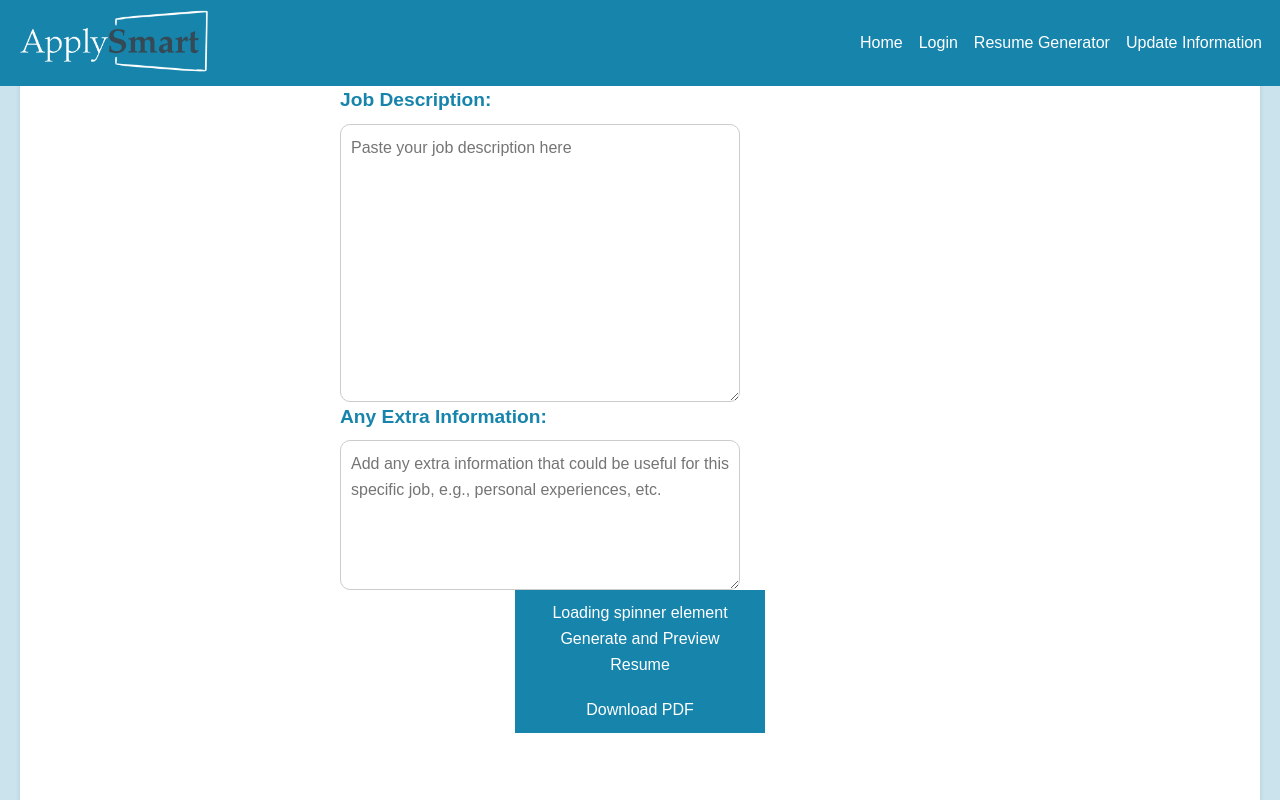
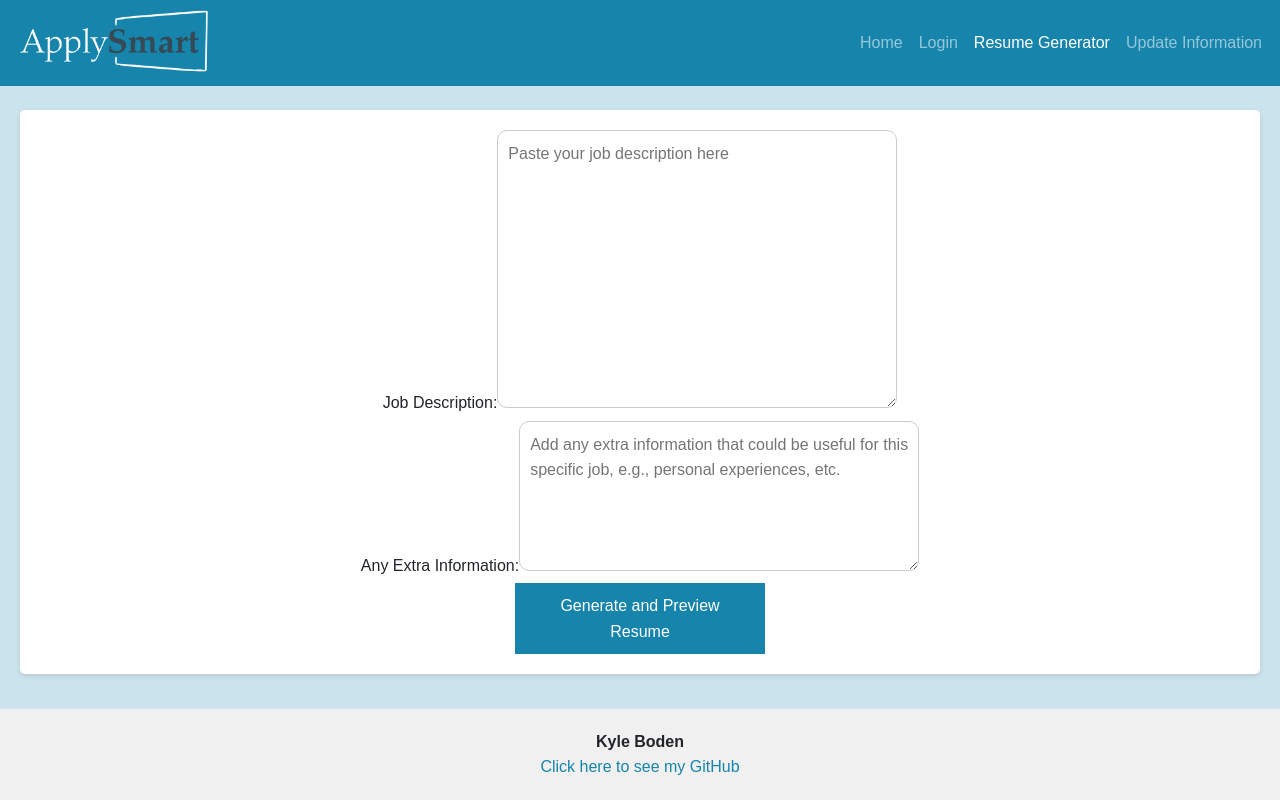
Before and after one commit to kyleboden/startup, a React (Vite) app: page /generator in a window 1280 px wide. Shown: the top 800 px of the page. Built offline with nearby package versions, Linux system fonts and the light colour scheme.

Commit message:
header and footer done

```diff
--- a/src/app.css
+++ b/src/app.css
@@ -8,29 +8,7 @@ html, body {
   background-color: #1784ac1e; /* Light background color for the whole page */
   display: flex; /* Set the body as a flex container */
   flex-direction: column; /* Arrange children in a column */
-}
-
-/* Remove padding from body to avoid spacing issues */
-body {
   padding-top: 45px; /* Space for the fixed header */
-}
-
-/* Responsive image styles */
-.responsive-image {
-  max-width: 80%; /* Allow the image to scale down */
-  height: auto;    /* Maintain aspect ratio */
-}
-
-.nav-link {
-  color: #ffffff; /* Change this to your desired color */
-}
-
-.nav-link:hover {
-  color: #6cdff3; /* Optional: change this for hover state */
-}
-
-.nav-link.active {
-  color: #6cdff3; /* Active link color */
 }
 
 /* Header styles */
@@ -46,31 +24,6 @@ header {
   z-index: 1000; /* Ensure it appears above other content */
 }
 
-header img {
-  margin-right: 20px; /* Space between the image and text */
-}
-
-header h1 {
-  color: #ffffff; /* White text color for contrast */
-  margin: 0; /* Remove default margin */
-}
-
-.menu {
-  flex: 1;
-  display: flex;
-  flex-direction: row; /* Overwrite Bootstrap so the menu does not wrap */
-  list-style: none;
-}
-
-.navbar-brand {
-  padding-left: 0.3em;
-  border-bottom: solid rgb(182, 182, 182) thin;
-}
-
-.menu .nav-item {
-  padding: 0 0.3em;
-}
-
 /* Main content styles */
 main {
   flex: 1; /* Allow main content to grow and fill available space */
@@ -80,36 +33,8 @@ main {
   border-radius: 5px; /* Round the corners */
   box-shadow: 0 2px 5px rgba(0, 0, 0, 0.1); /* Subtle shadow for depth */
   text-align: center; /* Center the image and text inside main */
-}
+  margin-bottom: 110px; /* Add margin to avoid overlap with the footer */
 
-main h1 {
-  color: #1784AC; /* Use logo color for the main title */
-  text-align: center; /* Center-align the text */
-}
-
-main h3 {
-  color: #555; /* Medium grey for subheading */
-  text-align: center; /* Center-align the text */
-}
-
-main p {
-  max-width: 650px; /* Set a maximum width */
-  margin: 0 auto; /* Center the div horizontally */
-  padding: 0 20px; /* Horizontal padding */
-  color: #333; /* Dark text color for readability */
-}
-
-main h4 {
-  text-align: center; /* Center the h4 element */
-}
-
-main h4 a {
-  color: #1784AC; /* Link color matching the logo */
-  text-decoration: none; /* Remove underline */
-}
-
-main h4 a:hover {
-  text-decoration: underline; /* Underline on hover for better UX */
 }
 
 /* Footer styles */
@@ -117,7 +42,11 @@ footer {
   text-align: center; /* Center-align footer text */
   padding: 20px; /* Increase padding for the footer height */
   background-color: #f0f0f0; /* Light grey for footer background */
-  margin-top: auto; /* Push footer to the bottom */
+  position: fixed; /* Fix the footer at the bottom */
+  left: 0;
+  bottom: 0;
+  right: 0;
+  z-index: 999; /* Ensure it appears below the header but above other content */
 }
 
 footer .text-reset {
--- a/src/app.jsx
+++ b/src/app.jsx
@@ -58,15 +58,16 @@ export default function App() {
           <Route path="*" element={<NotFound />} />
         </Routes>
 
-        <footer >
+        <footer>
           <div className="container-fluid">
             <span className="text-reset">Kyle Boden</span>
-            <a className="text-reset" href="https://github.com/kyleboden/startup/tree/main/startup-html">
+            <a href="https://github.com/kyleboden/startup/tree/main/startup-html">
               <br />
               Click here to see my GitHub
             </a>
           </div>
         </footer>
+
       </div>
     </BrowserRouter>
   );
--- a/src/generator/generator.css
+++ b/src/generator/generator.css
@@ -1,52 +1,25 @@
-/* Main content styles */
-main {
+/* Loading spinner styles */
+.spinner {
+    border: 4px solid #f3f3f3;
+    border-top: 4px solid #3498db;
+    border-radius: 50%;
+    width: 24px;
+    height: 24px;
+    animation: spin 1s linear infinite;
+    margin: auto;
+  }
+
+  @keyframes spin {
+    0% {
+      transform: rotate(0deg);
+    }
+    100% {
+      transform: rotate(360deg);
+    }
+  }
+
+  #generate-resume {
     display: flex;
-    flex-direction: column;
-    align-items: center; /* Center align main content */
-    padding: 20px; /* Add some padding */
-}
-
-/* Form group styles */
-.form-group {
-    display: flex; /* Use flexbox for label and textarea */
-    flex-direction: column; /* Arrange items vertically */
-    align-items: flex-start; /* Align items to the start (left) */
-    width: 100%; /* Full width */
-    max-width: 600px; /* Set max width for the group */
-}
-
-/* Label styles */
-label {
-    font-weight: bold; /* Makes the label text bold */
-    font-size: 1.2rem; /* Font size for better readability */
-    color: #1784AC; /* Use your logo color for consistency */
-    margin-bottom: 0.5rem; /* Adds space below the label */
-}
-
-/* Textarea styles */
-textarea {
-    border-radius: 10px; /* Rounded edges */
-    border: 1px solid #ccc; /* Light border */
-    padding: 10px; /* Padding inside textareas */
-    width: 100%; /* Use full width */
-    min-height: 100px; /* Minimum height for textareas */
-    margin-bottom: 20px; /* Space below textareas */
-    box-sizing: border-box; /* Include padding and border in the total width */
-    font-size: 1rem; /* Font size for textarea text */
-}
-
-/* Button styles */
-button {
-    background-color: #1784AC; /* Button color */
-    color: white; /* Button text color */
-    border: none; /* Remove border */
-    padding: 10px 20px; /* Padding for button */
-    border-radius: 5px; /* Rounded edges for buttons */
-    cursor: pointer; /* Pointer cursor on hover */
-    font-size: 16px; /* Button text size */
-    margin-top: 10px; /* Space above buttons */
-}
-
-button:hover {
-    background-color: #0f5f7a; /* Darker shade on hover */
-}
+    align-items: center;
+    justify-content: center;
+  }
--- a/src/generator/generator.jsx
+++ b/src/generator/generator.jsx
@@ -1,30 +1,117 @@
-import React from 'react';
+import React, { useState } from 'react';
 import './generator.css';
 
 export function Generator() {
+  const [loading, setLoading] = useState(false);
+  const [resumePreviewUrl, setResumePreviewUrl] = useState(null);
+
+  const downloadPDF = () => {
+    if (localStorage.getItem('resume')) {
+      const opt = {
+        margin: 0.5,
+        filename: 'ApplySmart-Resume.pdf',
+        html2canvas: { scale: 4, logging: false },
+        jsPDF: { unit: 'in', format: 'letter', orientation: 'portrait' },
+        pagebreak: { mode: 'avoid-all' }
+      };
+      html2pdf().set(opt).from(localStorage.getItem('resume')).save();
+    }
+  };
+
+  const generateResume = () => {
+    setLoading(true);
+
+    const userInfo = localStorage.getItem('user-info')
+      ? JSON.parse(localStorage.getItem('user-info'))
+      : {
+          contactInfo: {},
+          education: [],
+          workHistory: [],
+          skills: '',
+          languages: [],
+          awardsAndCertifications: [],
+          relevantWebsites: [],
+          projects: [],
+          otherInfo: ''
+        };
+
+    const jobData = {
+      jobDescription: document.getElementById('job-description').value,
+      extraInfo: document.getElementById('extra-info').value
+    };
+
+    queryEngine(jobData, userInfo)
+      .then(result => {
+        const modifiedResult = result.slice(7, -3);
+        localStorage.setItem('resume', modifiedResult);
+
+        const opt = {
+          margin: 0.5,
+          filename: 'ApplySmart-Resume.pdf',
+          html2canvas: { scale: 4, logging: false },
+          jsPDF: { unit: 'in', format: 'letter', orientation: 'portrait' },
+          pagebreak: { mode: 'avoid-all' }
+        };
+
+        html2pdf()
+          .set(opt)
+          .from(modifiedResult)
+          .toPdf()
+          .get('pdf')
+          .then(pdf => {
+            const pdfBlob = pdf.output('blob');
+            const blobUrl = URL.createObjectURL(pdfBlob);
+            setResumePreviewUrl(blobUrl);
+          })
+          .catch(error => {
+            console.error('Error generating PDF:', error);
+          });
+      })
+      .catch(error => {
+        console.error('Error generating resume:', error);
+      })
+      .finally(() => {
+        setLoading(false);
+      });
+  };
+
   return (
     <main>
-        <div class="form-group">
-            <label for="job-description">Job Description:</label>
-            <textarea id="job-description" name="job-description" rows="10"
-                placeholder="Paste your job description here"></textarea>
+      <div className="form-group">
+        <label htmlFor="job-description">Job Description:</label>
+        <textarea
+          id="job-description"
+          name="job-description"
+          rows="10"
+          placeholder="Paste your job description here"
+        />
       </div>
-        <div class="form-group">
-            <label for="extra-info">Any Extra Information:</label>
-            <textarea id="extra-info" name="extra-info" rows="5"
-                placeholder="Add any extra information that could be useful for this specific job, e.g., personal experiences, etc."></textarea>
+      <div className="form-group">
+        <label htmlFor="extra-info">Any Extra Information:</label>
+        <textarea
+          id="extra-info"
+          name="extra-info"
+          rows="5"
+          placeholder="Add any extra information that could be useful for this specific job, e.g., personal experiences, etc."
+        />
       </div>
-        <button id="generate-resume" onclick="generateResume()">
-            Loading spinner element
-            <div id="loading-spinner"></div>
+      <button id="generate-resume" onClick={generateResume} disabled={loading}>
+        {loading ? (
+          <div id="loading-spinner" className="spinner"></div>
+        ) : (
           <div id="generate-button-text">Generate and Preview Resume</div>
+        )}
       </button>
-        <button id="download-pdf-button" onclick="downloadPDF()">
+      {resumePreviewUrl && (
+        <>
+          <button id="download-pdf-button" onClick={downloadPDF}>
             Download PDF
           </button>
           <div id="resume-preview">
-            <iframe id="isolated-frame"></iframe>
+            <iframe id="isolated-frame" src={resumePreviewUrl} title="Resume Preview" />
           </div>
+        </>
+      )}
     </main>
   );
 }
```
Lines whose indentation alone changed are shown as unchanged.
